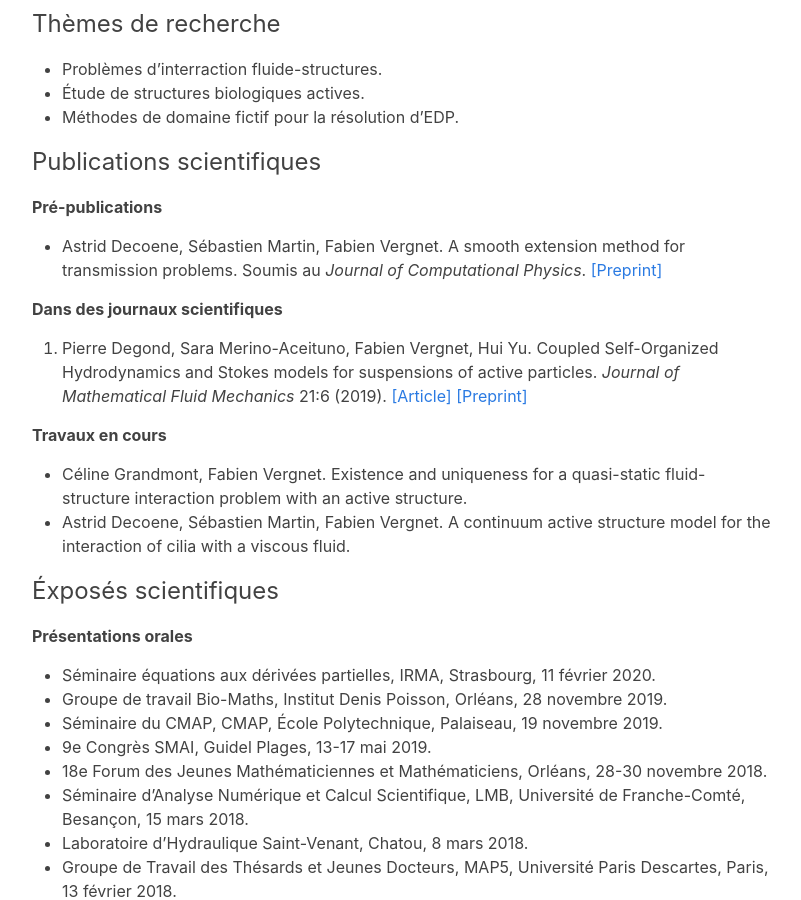
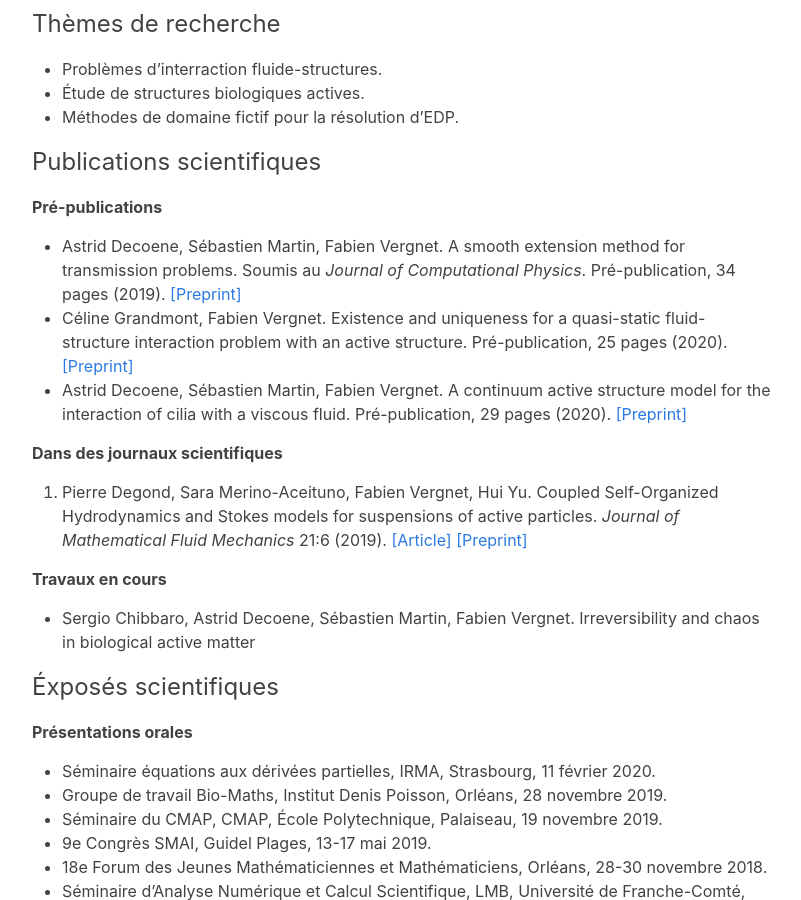
Before and after one commit to Fvergnet/fvergnet.github.io, a Jekyll site: the page built from index.md, in a window 1280 px wide and 900 px high, scrolled down 764 px. Shown: the whole window, without its empty margins (238-1039 px from the left). Built offline with Jekyll 4.4.1, drawn with Linux system fonts in a browser that asks for light colours; our own code applies the rules of GitHub Pages for plain Markdown files.

```diff
--- a/index.md
+++ b/index.md
@@ -28,15 +28,16 @@ J'ai récemment soutenu une thèse en mathématiques appliquées au Laboratoire
 
 **Pré-publications**
 
-- Astrid Decoene, Sébastien Martin, Fabien Vergnet. A smooth extension method for transmission problems. Soumis au *Journal of Computational Physics*. [[Preprint]](https://hal.archives-ouvertes.fr/hal-02146271v2)
+- Astrid Decoene, Sébastien Martin, Fabien Vergnet. A smooth extension method for transmission problems. Soumis au *Journal of Computational Physics*. Pré-publication, 34 pages (2019). [[Preprint]](https://hal.archives-ouvertes.fr/hal-02146271v2)
+- Céline Grandmont, Fabien Vergnet. Existence and uniqueness for a quasi-static fluid-structure interaction problem with an active structure. Pré-publication, 25 pages (2020). [[Preprint]](https://hal.archives-ouvertes.fr/hal-02493384v1)
+- Astrid Decoene, Sébastien Martin, Fabien Vergnet. A continuum active structure model for the interaction of cilia with a viscous fluid. Pré-publication, 29 pages (2020). [[Preprint]](https://hal.archives-ouvertes.fr/hal-02493513v1)
 
 **Dans des journaux scientifiques**
 0. Pierre Degond, Sara Merino-Aceituno, Fabien Vergnet, Hui Yu. Coupled Self-Organized Hydrodynamics and Stokes models for suspensions of active particles. *Journal of Mathematical Fluid Mechanics* 21:6 (2019). [[Article]](https://rdcu.be/bjyha) [[Preprint]](https://arxiv.org/pdf/1706.05666.pdf)
 {: reversed="reversed"}
 
 **Travaux en cours**
-- Céline Grandmont, Fabien Vergnet. Existence and uniqueness for a quasi-static fluid-structure interaction problem with an active structure.
-- Astrid Decoene, Sébastien Martin, Fabien Vergnet. A continuum active structure model for the interaction of cilia with a viscous fluid.
+- Sergio Chibbaro, Astrid Decoene, Sébastien Martin, Fabien Vergnet. Irreversibility and chaos in biological active matter
 
 ## Éxposés scientifiques
 
```
